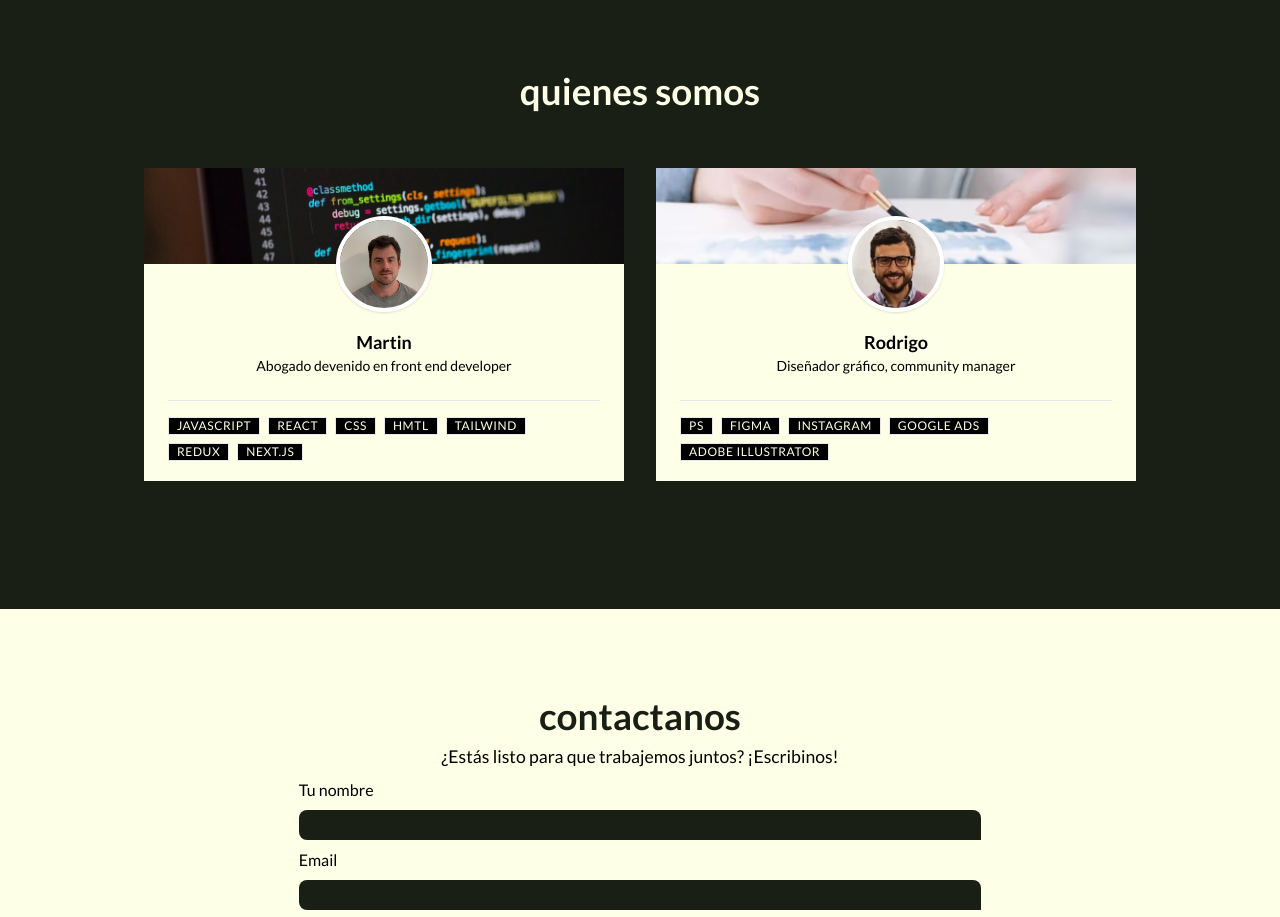
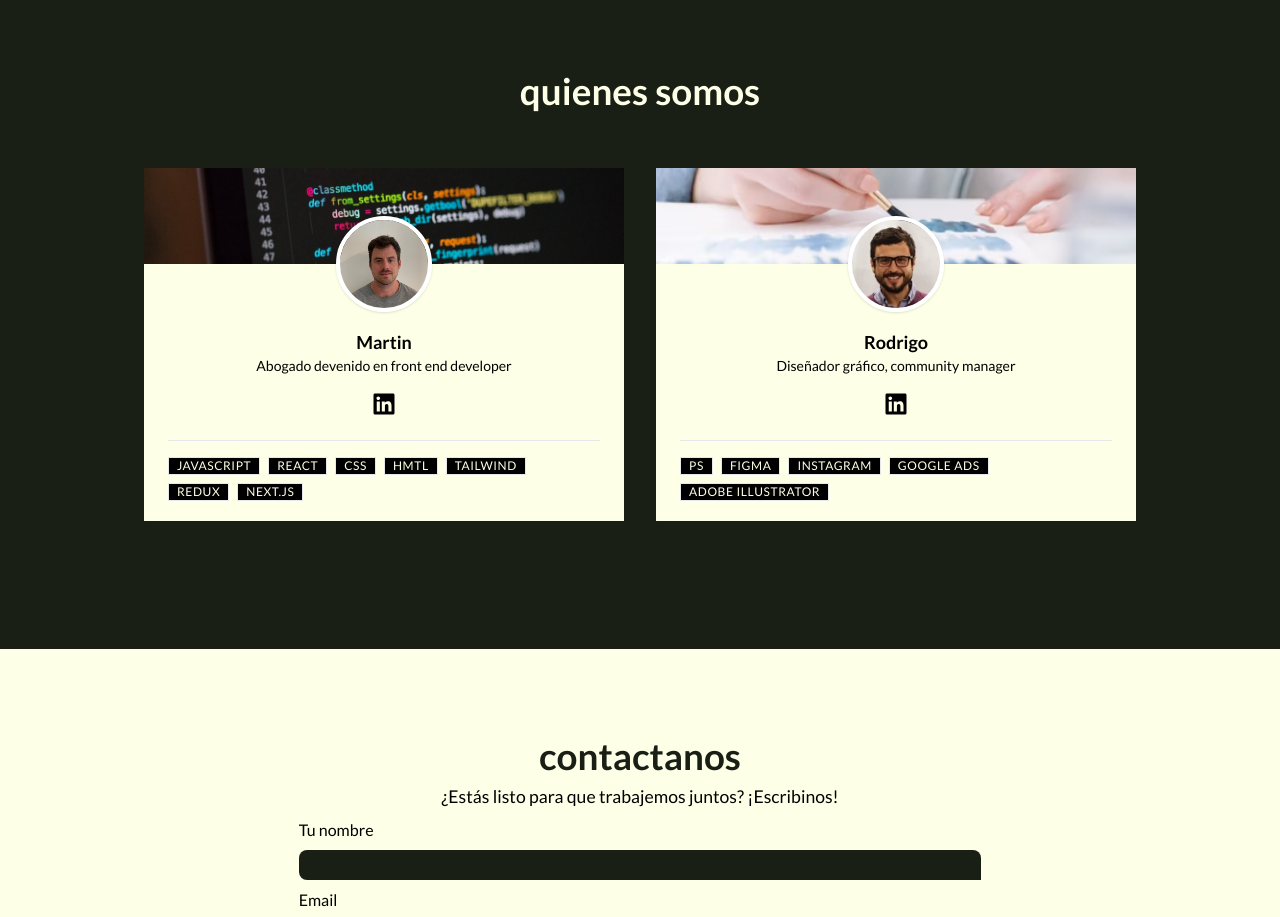
Before and after one commit to mlabato/mr-studio, a React (Create React App) app: page / in a window 1280 px wide. Shown: the part 2400-3317 px from the top of the page. Built offline with nearby package versions, Linux system fonts and the light colour scheme.

Commit message:
cards styiling

```diff
--- a/src/components/UI/Card.js
+++ b/src/components/UI/Card.js
@@ -1,4 +1,5 @@
 import { useState } from "react";
+import { FaLink } from "react-icons/fa";
 
 const Card = (props) => {
   const [mouseEntered, setMouseEntered] = useState(false);
@@ -12,14 +13,21 @@ const Card = (props) => {
   };
 
   return (
-    <div onMouseEnter={mouseEnterHandler} onMouseLeave={mouseLeftHandler} className="relative   mb-[2rem] " >
-
-      {mouseEntered && <div className="text-[1.3rem] notebook:text-[2rem]  text-white font-bold absolute   left-[50%] top-[50%] translate-x-[-50%]  translate-y-[-50%]" >{props.message}</div>}
-      <img src={mouseEntered ? props.blurredImage : props.image}  alt=" " />
-
-
+    <div
+      onMouseEnter={mouseEnterHandler}
+      onMouseLeave={mouseLeftHandler}
+      className="relative   mb-[2rem] "
+    >
+      {mouseEntered && (
+        <div className="flex flex-col justify-center text-[1.3rem] notebook:text-[2rem]  text-white font-bold absolute   left-[50%] top-[50%] translate-x-[-50%]  translate-y-[-50%]">
+          <p>{props.message}</p>
+          <a href={props.link} className="mx-auto cursor-pointer hover:text-[#f5ff00]" >
+            <FaLink />
+          </a>
+        </div>
+      )}
+      <img src={mouseEntered ? props.blurredImage : props.image} alt=" " />
     </div>
-
   );
 };
 
--- a/src/components/UI/ProfileCard.js
+++ b/src/components/UI/ProfileCard.js
@@ -1,3 +1,5 @@
+import { FaLinkedin } from "react-icons/fa";
+
 const ProfileCard = () => {
   const admins = [
     {
@@ -5,7 +7,16 @@ const ProfileCard = () => {
       bgimg: "/images/code.jpg",
       name: "Martin",
       description: "Abogado devenido en front end developer",
-      skills: ["JavaScript", "React", "CSS", "HMTL", "Tailwind", "Redux", "Next.js"],
+      skills: [
+        "JavaScript",
+        "React",
+        "CSS",
+        "HMTL",
+        "Tailwind",
+        "Redux",
+        "Next.js",
+      ],
+      linkedin: "https://www.linkedin.com/in/luismartinlab/"
     },
     {
       img: "/images/rr.jfif",
@@ -13,6 +24,7 @@ const ProfileCard = () => {
       name: "Rodrigo",
       description: "Diseñador gráfico, community manager",
       skills: ["PS", "Figma", "Instagram", "Google Ads", "Adobe Illustrator"],
+      linkedin: "https://www.linkedin.com/in/rodrigo-rivero-67337247"
     },
   ];
 
@@ -22,7 +34,7 @@ const ProfileCard = () => {
         className="bg-[#fdffe6] my-[1rem] pb-[1rem] notebook:my-[3rem]  notebook:w-2/3 notebook:mx-[1rem] desktop:mx-[6rem] justify-center items-center overflow-hidden  shadow-sm "
         key={i}
       >
-        <div >
+        <div>
           <img
             className=" h-[6rem] w-full  object-cover"
             src={admin.bgimg}
@@ -35,10 +47,18 @@ const ProfileCard = () => {
         </div>
 
         <div className="mt-16 desktop:mb-[1rem]">
-          <h1 className="text-lg desktop:text-[2rem] text-black text-center font-semibold">{admin.name}</h1>
+          <h1 className="text-lg desktop:text-[2rem] text-black text-center font-semibold">
+            {admin.name}
+          </h1>
         </div>
 
-        <h1 className="text-sm desktop:text-[1.7rem] text-black text-center mx-2 ">{admin.description}</h1>
+        <div className="text-sm desktop:text-[1.7rem] text-black text-center mx-2  ">
+          <p>{admin.description}</p>
+        </div>
+
+        <a href={admin.linkedin} className="flex justify-center text-[1.5rem] desktop:text-[2.5rem] mt-[1rem]">
+          <FaLinkedin />
+        </a>
 
         <div className="mt-6  pt-3 flex flex-wrap mx-6 border-t">
           {admins[i].skills.map((skill, y) => {
@@ -56,7 +76,11 @@ const ProfileCard = () => {
     );
   });
 
-  return <div className="flex flex-col notebook:flex-row notebook:justify-center mx-[2rem]  notebook:mx-[8rem] desktop:mx-[10rem]">{adminMap}</div>;
+  return (
+    <div className="flex flex-col notebook:flex-row notebook:justify-center mx-[2rem]  notebook:mx-[8rem] desktop:mx-[10rem]">
+      {adminMap}
+    </div>
+  );
 };
 
 export default ProfileCard;
--- a/src/components/layout/WorksWrapper.js
+++ b/src/components/layout/WorksWrapper.js
@@ -12,12 +12,14 @@ const WorksWrapper = () => {
             blurredImage={"/images/mlabatoportBLUR.jpg"}
             image={"/images/mlabatoport.jpg"}
             message={"diseño web"}
+            link={"https://portfolio-mlabato.vercel.app/"}
           />
 
           <Card
             blurredImage={"/images/marcalujanBLUR.png"}
             image={"/images/marcalujan.jpg"}
             message={"branding"}
+            link={"https://marca.lujan.gob.ar/"}
           />
         </div>
         <div className="notebook:w-1/2">
@@ -25,6 +27,7 @@ const WorksWrapper = () => {
             blurredImage={"/images/tallpiaBLUR.jpg"}
             image={"/images/tallpia.jpg"}
             message={"redes sociales"}
+            link={"https://www.instagram.com/pia_pesca/"}
           />
         </div>
       </article>
```
